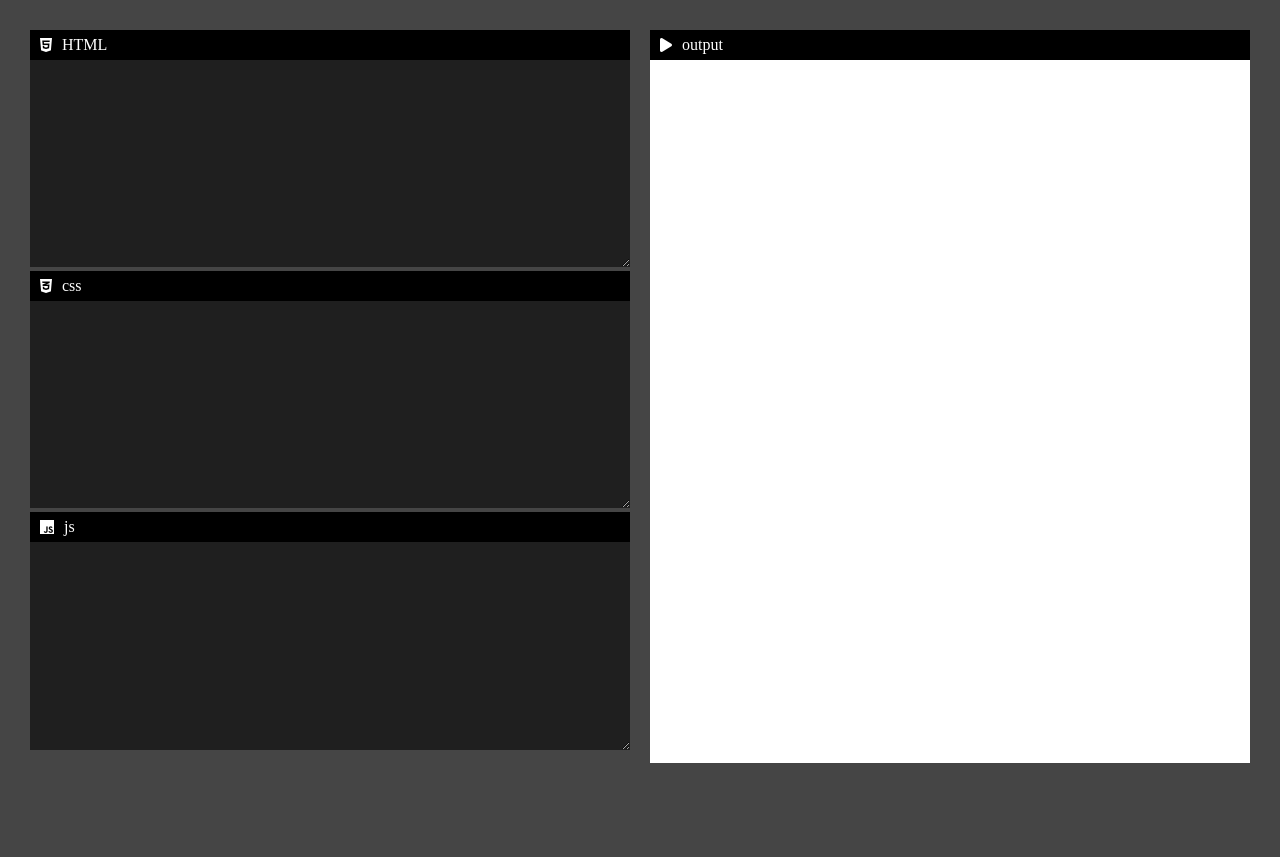
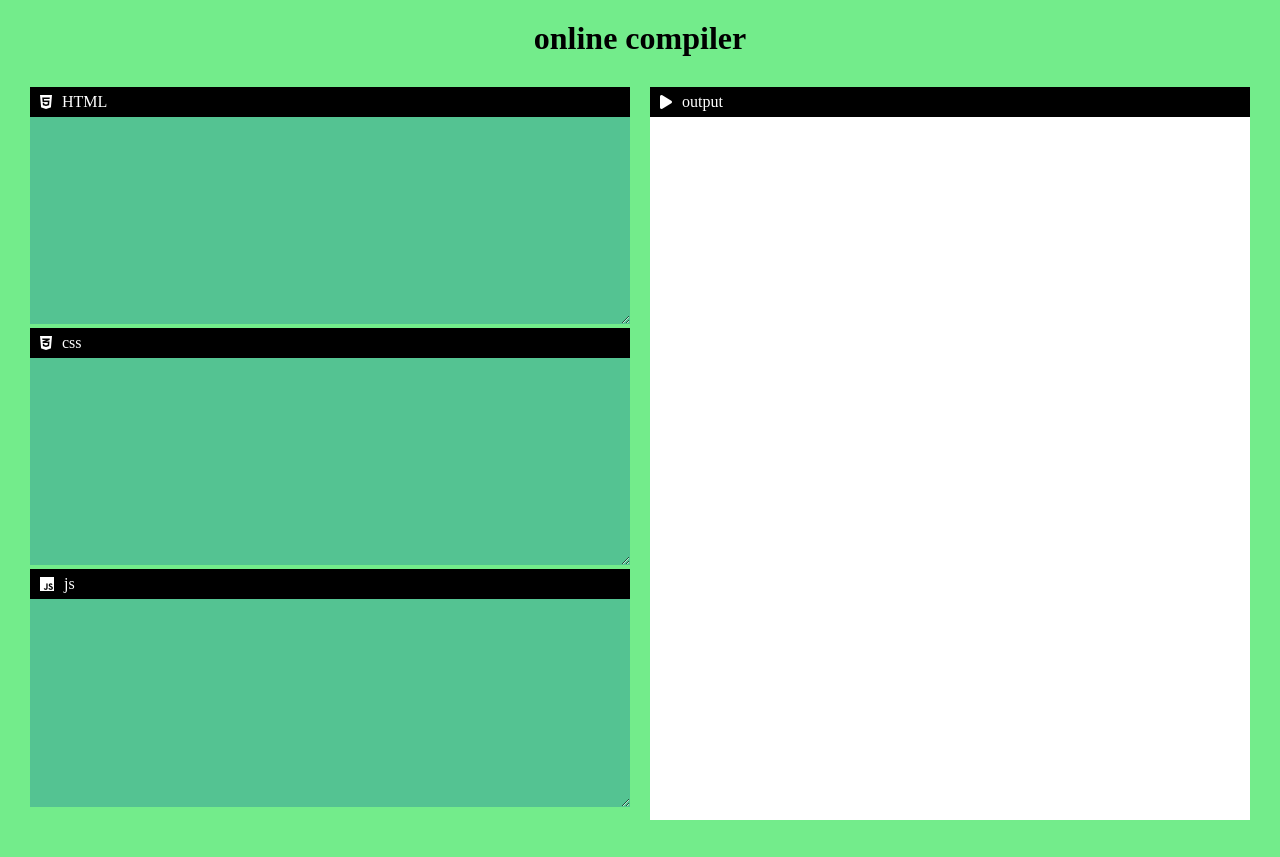
Before and after one commit to shushant0603/Online-compiler, a plain HTML site: page index.html in a window 1280 px wide. Before the commit the page ends 800 px from the top, so only its background shows below. Drawn offline with Linux system fonts and the light colour scheme.

Commit message:
second commit

```diff
--- a/index.html
+++ b/index.html
@@ -8,6 +8,7 @@
     <link rel="stylesheet" href="style.css">
 </head>
 <body>
+        <h1>online compiler</h1>
       <div class="container">
         <div class="left">
            <label><i class="fa-brands fa-html5"></i>HTML</label>
@@ -16,7 +17,6 @@
            <textarea id="css-code"  onkeyup="run()"></textarea>
            <label><i class="fa-brands fa-js"></i>js</label>
            <textarea id="js-code" onkeyup="run()"></textarea>
-
         </div>
         <div class="right">
          <label><i class="fa-solid fa-play"></i>output</label>
--- a/style.css
+++ b/style.css
@@ -5,8 +5,13 @@
     box-sizing: border-box;
 }
 body{
-    background-color: #454545;
-    color: #fff;
+    background-color: #73EC8B;
+    color: #ffff
+}
+h1{
+    text-align: center;
+    margin-top: 20px;
+    color: black;
 }
 .container{
     width: 100%;
@@ -22,7 +27,7 @@ body{
 textarea{
     width: 100%;
     height: 28%;
-    background-color: #1f1f1f;
+    background-color: #54C392;
     color: #fff;
     padding: 10px 20px;
     border: 0;
```
